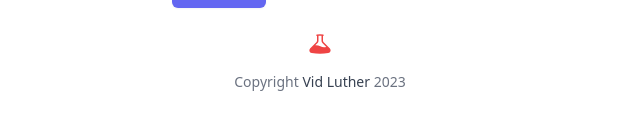
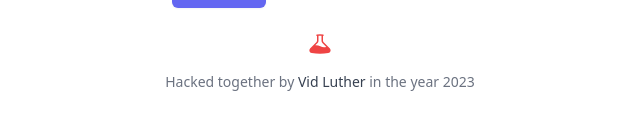
Before and after one commit to vidluther/job.descriptions, a Next.js app: page / in a window 1280 px wide. Shown: the part 454-584 px from the top of the page, without its empty margins (320-960 px from the left). Built offline with nearby package versions, Linux system fonts and the light colour scheme.

Commit message:
setup plausible analytics and tracking what jobs people are searching for.

```diff
--- a/components/Footer.js
+++ b/components/Footer.js
@@ -6,11 +6,11 @@ export default function Footer() {
     <footer className="py-4">
       <div className="container mx-auto">
         <p className="text-gray-500 text-sm text-center">
-          Copyright{' '}
+          Hacked together by {' '}
           <Link className="text-gray-700 hover:text-gray-900" href="https://luther.io">
             Vid Luther
           </Link>{' '}
-          2023
+          in the year 2023
         </p>
       </div>
     </footer>
--- a/package.json
+++ b/package.json
@@ -14,6 +14,7 @@
     "eslint": "8.34.0",
     "eslint-config-next": "13.1.6",
     "next": "13.1.6",
+    "next-plausible": "^3.7.2",
     "openai": "^3.1.0",
     "react": "18.2.0",
     "react-dom": "18.2.0"
--- a/src/pages/_app.js
+++ b/src/pages/_app.js
@@ -1,5 +1,14 @@
 import '@/styles/globals.css'
+import PlausibleProvider from 'next-plausible'
+
 
 export default function App({ Component, pageProps }) {
-  return <Component {...pageProps} />
+  return (
+  <PlausibleProvider
+    domain="job-descriptions.vercel.app"
+    trackLocalhost="true"
+    enabled="true">
+    <Component {...pageProps} />
+  </PlausibleProvider>
+  )
 }
--- a/src/pages/api/generate.js
+++ b/src/pages/api/generate.js
@@ -4,6 +4,7 @@ const configuration = new Configuration({
   apiKey: process.env.OPENAI_API_KEY,
 });
 const openai = new OpenAIApi(configuration);
+import { usePlausible } from 'next-plausible'
 
 export default async function (req, res) {
   if (!configuration.apiKey) {
--- a/src/pages/index.js
+++ b/src/pages/index.js
@@ -6,11 +6,13 @@ import { Inter } from '@next/font/google'
 import Footer from 'components/Footer';
 
 import { BeakerIcon } from '@heroicons/react/24/solid'
+import { usePlausible } from 'next-plausible'
 
 const inter = Inter({ subsets: ['latin'] })
 const jobTitles = ['Software engineer', 'Aircraft Mechanic', 'Cosmetologist', "Mechanic", "Zookeeper", "Cashier"];
 
 export default function Home() {
+  const plausible = usePlausible()
   const [jobTitleIndex, setJobTitleIndex] = useState(0);
   const [jobName, setjobName] = useState("");
   const [result, setResult] = useState();
@@ -26,7 +28,7 @@ export default function Home() {
 
 
   async function onSubmit(event) {
-    console.log(`Looking up ${searchTerm}...`);
+    console.log(`Looking up ${jobName}...`);
     event.preventDefault();
     try {
       const response = await fetch("/api/generate", {
@@ -56,7 +58,7 @@ export default function Home() {
         <title>OpenAI Job Descriptions</title>
         <meta name="description" content="A simple job description generator using OpenAI" />
         <meta name="viewport" content="width=device-width, initial-scale=1" />
-        <script defer data-domain="job-descriptions.vercel.app" src="https://plausible.io/js/script.js"></script>
+
         <link rel="icon" href="/favicon.ico" />
       </Head>
       <div className="flex flex-col items-center justify-center h-screen">
@@ -87,6 +89,10 @@ export default function Home() {
                   onChange={(e) => setjobName(e.target.value)}
                 />
                 <button
+                  onClick={() =>
+                    plausible('Looked Up', {
+                      props: { job: jobName },
+                    })}
                   type="submit"
                   value="Tell Me more...."
                   className="ml-3 inline-flex items-center rounded-md border border-transparent bg-indigo-500 px-4 py-2 text-sm font-medium text-white shadow-sm hover:bg-indigo-600 focus:outline-none focus:ring-2 focus:ring-indigo-500 focus:ring-offset-2 focus:ring-offset-gray-800">
```
Also changed, not shown: 1 other file (tests, documents, lock files or other folders).
